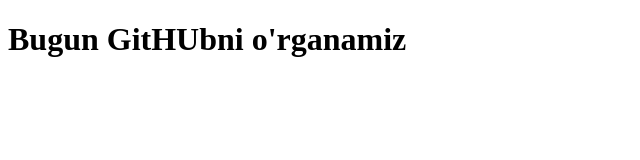
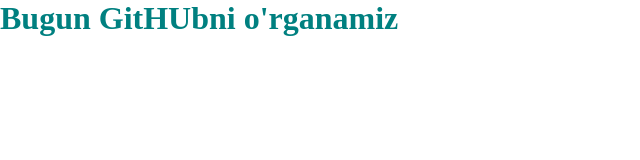
Before and after one commit to Fayziyev2218/Yusuf, a plain HTML site: page index.html in a window 1280 px wide. Shown: the whole page, without its empty margins (0-640 px from the left). Drawn offline with Linux system fonts and the light colour scheme.

Commit message:
css qoshildi

```diff
--- a/index.html
+++ b/index.html
@@ -4,6 +4,7 @@
     <meta charset="UTF-8">
     <meta name="viewport" content="width=device-width, initial-scale=1.0">
     <title>GitHub</title>
+    <link rel="stylesheet" href="./stayle.css">
 </head>
 <body>
     <h1>Bugun GitHUbni o'rganamiz</h1>
--- /dev/null
+++ b/stayle.css
@@ -0,0 +1,9 @@
+*{
+    padding: 0;
+    margin: 0;
+    box-sizing: border-box;
+}
+
+h1{
+    color: teal;
+}
```
